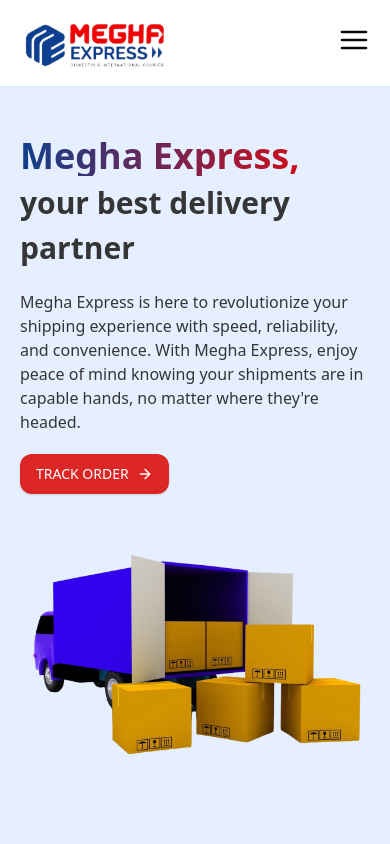
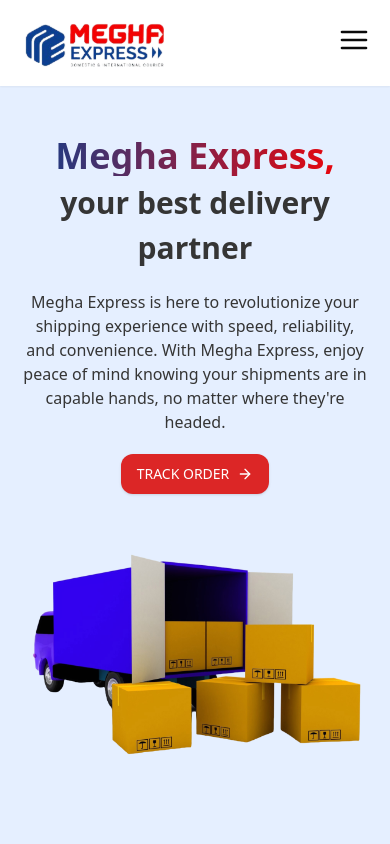
Before and after one commit to exionstech/megha-express-client, a Next.js app: page / in a window 390 px wide. Shown: the top 844 px of the page. Built offline with nearby package versions, Linux system fonts and the light colour scheme.

Commit message:
Update Hero component to improve text alignment and responsiveness for better user experience

```diff
--- a/src/app/(landing)/_components/hero.tsx
+++ b/src/app/(landing)/_components/hero.tsx
@@ -7,7 +7,7 @@
   return (
     <section className="w-full min-h-screen 2xl:min-h-[80vh] pt-20 bg-[#E5EFFF] flex items-center justify-center">
       <div className="max-w-screen-2xl w-full mx-auto px-5 md:px-10 lg:px-14 h-full flex flex-col md:flex-row gap-5 items-center justify-center">
-        <div className="w-full md:w-1/2 2xl:w-[55%] flex flex-col md:gap-8 gap-5">
+        <div className="w-full md:w-1/2 2xl:w-[55%] flex flex-col md:gap-8 gap-5 text-center md:text-start items-center md:items-start">
           <h1 className="text-3xl lg:text-4xl 2xl:text-5xl font-semibold text-[#353535] leading-normal select-none pointer-events-none">
             <span className="bg-gradient-to-l from-[#FF0000] to-[#0F3F8C] text-transparent bg-clip-text text-4xl lg:text-5xl 2xl:text-6xl block mb-1">
               Megha Express,
```
